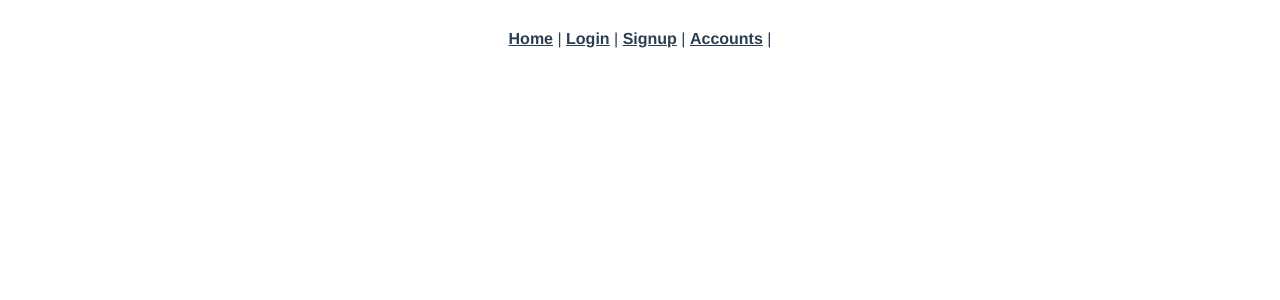
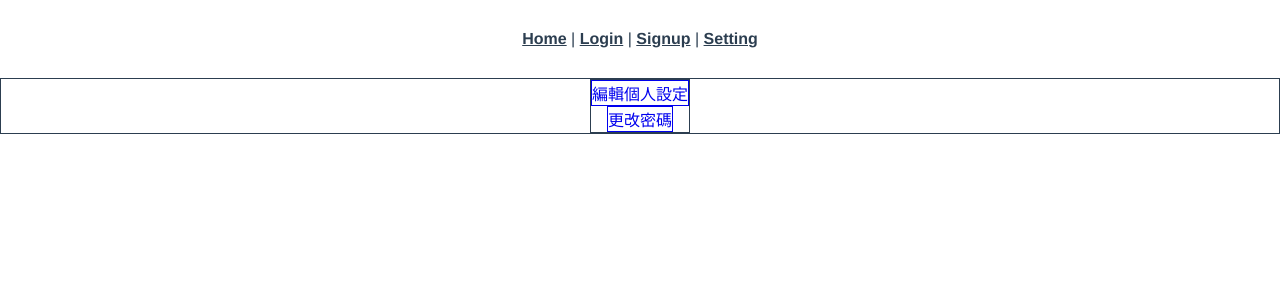
Before and after one commit to iou8611614/likeIG, a Vue app: page /accounts in a window 1280 px wide. Shown: the top 300 px of the page. Built offline with nearby package versions, Linux system fonts and the light colour scheme.

Commit message:
build PasswordChange.vue and modify router path

```diff
--- a/src/App.vue
+++ b/src/App.vue
@@ -3,7 +3,8 @@
     <router-link to="/">Home</router-link> |
     <router-link to="/login">Login</router-link> |
     <router-link to="/accounts/signup">Signup</router-link> |
-    <router-link to="/accounts/login/auth-switcher">Accounts</router-link> |
+    <!-- <router-link to="/accounts/login/auth-switcher">Accounts</router-link> | -->
+    <router-link to="/accounts/edit">Setting</router-link>
   </div>
   <router-view />
 </template>
--- a/src/router/index.js
+++ b/src/router/index.js
@@ -10,27 +10,40 @@ const routes = [
   {
     path: "/login",
     name: "Login",
-    component:() =>
-      import("../views/Login.vue")
+    component:() => import("../views/Login.vue")
+  },
+  {
+    path: "/accounts",
+    name: "Accounts",
+    component: () => import("../views/Accounts.vue"),
+    children:[
+      {
+        path: "edit",
+        name: "Setting",
+        component: () => import("../views/Setting.vue")
+      },
+      {
+        path: "password/change",
+        name: "passwordChange",
+        component: () => import("../views/PasswordChange.vue")
+      }
+    ]
   },
   {
     path: "/accounts/signup",
     name: "accountsSignup",
-    component: () =>
-      import("../views/Signup.vue")
+    component: () => import("../views/Signup.vue")
   },
   {
     path: "/accounts/password/reset",
     name: "passwordReset",
-    component: () =>
-      import("../views/PasswordReset")
+    component: () => import("../views/PasswordReset")
   },
-  {
-    path: "/accounts/login/auth-switcher",
-    name: "Accounts",
-    component: () =>
-      import("../views/Accounts.vue")
-  }
+  // {
+  //   // third-party-auth
+  //   path: "/accounts/login/auth-switcher",
+  //   name: "Accounts",
+  // }
 ];
 
 const router = createRouter({
--- a/src/views/Accounts.vue
+++ b/src/views/Accounts.vue
@@ -1,6 +1,10 @@
 <template>
     <div class="accounts-box">
-        Accounts Page
+        <div class="nav">
+            <router-link to="/accounts/edit">編輯個人設定</router-link>
+            <router-link to="/accounts/password/change">更改密碼</router-link>
+        </div>
+        <router-view></router-view>
     </div>
 </template>
 
@@ -10,6 +14,21 @@ export default {
 }
 </script>
 
-<style>
-
+<style lang="scss" scoped>
+*{
+    border: solid 1px;
+}
+.accounts-box{
+    display: flex;
+    justify-content: center;
+}
+.nav{
+    display: flex;
+    flex-direction: column;
+    justify-content: center;
+    align-items: center;
+    & a{
+        text-decoration: none;
+    }
+}
 </style>
--- /dev/null
+++ b/src/views/PasswordChange.vue
@@ -0,0 +1,17 @@
+<template>
+    <div class="pwd-change-box">
+        <h1>Password Change</h1>
+    </div>
+</template>
+
+<script>
+export default {
+
+}
+</script>
+
+<style>
+.pwd-change-box{
+    width: 696px;
+}
+</style>
--- a/src/views/PasswordReset.vue
+++ b/src/views/PasswordReset.vue
@@ -2,7 +2,7 @@
   <div class="reset-box">
       <section class="reset-body">
         <section class="reset-board">
-            <div class="reset-block">
+            <div :class="{'no-auth':!isAuth, 'has-auth':isAuth}">
                 <img src="" alt="無法登入圖片">
                 <h1>無法登入?</h1>
                 <p class="prompt-title">輸入你的電子郵件、電話號碼或用戶名稱，我們將傳送恢復帳號存取權的連結給你。</p>
@@ -16,15 +16,15 @@
                     >
                     <button :class="{resetBtn:true, enableBtn: !isDisabled}" @click="sendVerifyToMail" :disabled="isDisabled">傳送登入連結</button>
                 </form>
-                <div class="hr-decoration">
+                <div class="hr-decoration" v-if="!isAuth">
                     <div class="hr-line"></div>
                     <div>或</div>
                     <div class="hr-line"></div>
                 </div>
-                <div class="create-new-account-block">
+                <div class="create-new-account-block" v-if="!isAuth">
                     <a class="create-new-account" href="/accounts/signup">建立新帳號</a>
                 </div>
-                <div class="backToLogin-block">
+                <div class="backToLogin-block" v-if="!isAuth">
                     <a class="back-to-login" href="/login">返回登入</a>
                 </div>
             </div>
@@ -39,8 +39,9 @@ export default {
     setup(){
         let account = ref("");
         let password = ref("");
+        let isAuth = ref(false);
         let isDisabled = computed(()=>{
-            if(account.value.trim() && password.value.trim() && password.value.length>=6){
+            if(account.value.trim()){
                 return false;
             }else{
                 return true;
@@ -53,6 +54,7 @@ export default {
         return {
             account,
             password,
+            isAuth,
             isDisabled,
             sendVerifyToMail,
         }
@@ -128,12 +130,20 @@ h1.logo{
     margin: 0 1rem;
 }
 
-.reset-block{
+.no-auth{
     border: 1px solid rgba(167, 170, 170, 0.5);
     margin: 0 0 0.5rem 0;
     border-radius: 1px;
     width: 388px;
     height: 504px;
+}
+
+.has-auth{
+    border: 1px solid rgba(167, 170, 170, 0.5);
+    margin: 0 0 0.5rem 0;
+    border-radius: 1px;
+    width: 388px;
+    height: 311px;
 }
 
 a:visited{
--- /dev/null
+++ b/src/views/Setting.vue
@@ -0,0 +1,18 @@
+<template>
+    <div class="setting-box">
+        <h1>Profile Edit</h1>
+
+    </div>
+</template>
+
+<script>
+export default {
+
+}
+</script>
+
+<style lagn="scss" scoped>
+.setting-box{
+    width: 696px;
+}
+</style>
```
